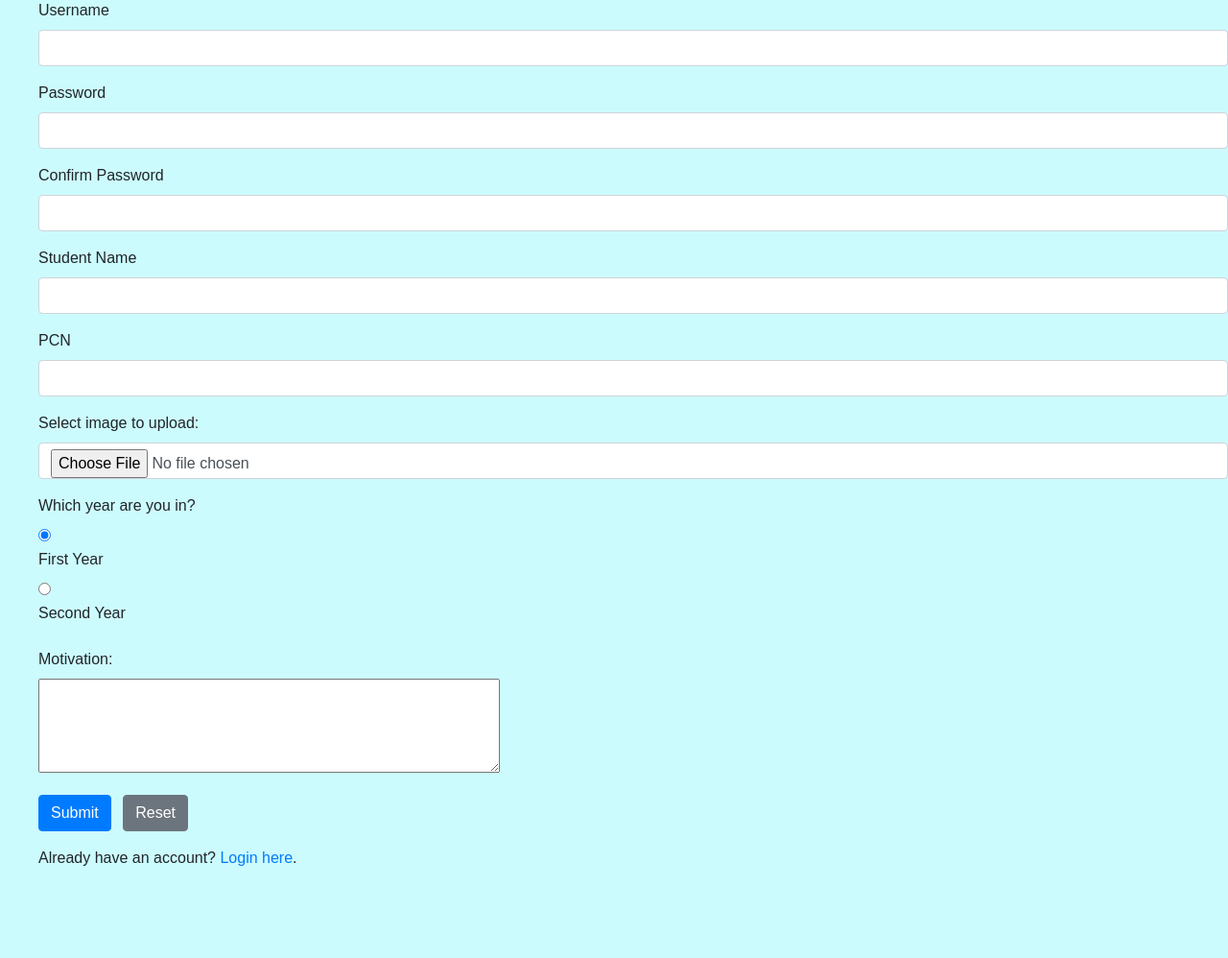
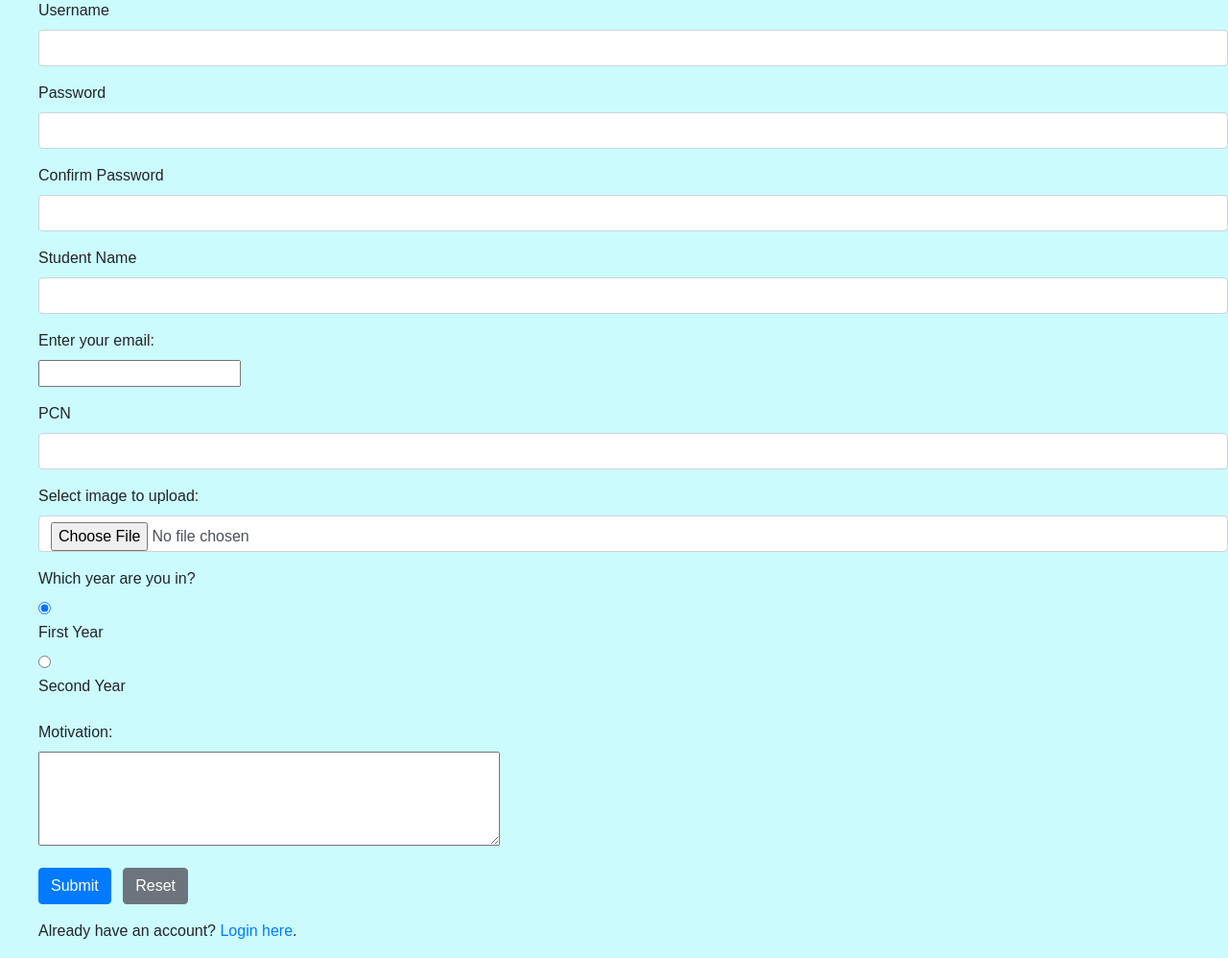
Before and after one commit to ArelB/Fontys-BuddyMatch, a PHP site: page /register.php in a window 1280 px wide. Shown: the part 162-1160 px from the top of the page at 96% size. Before the commit the page ends 1064 px from the top, so only its background shows below. Run offline with PHP 8.4, Linux system fonts and the light colour scheme; some libraries are stand-ins or nearby versions.

Commit message:
contains email text option
Email tag is included now able to insert email

```diff
--- a/register.php
+++ b/register.php
@@ -56,6 +56,7 @@ $motivationText = "";
 $param_username = $param_password = $param_studentname = $pcn = $imagelocation = $year = $motivation = "";
 $studentName = "";
 $target_file = "";
+$email = "";
 
 // Processing form data when form is submitted
 if($_SERVER["REQUEST_METHOD"] == "POST"){
@@ -237,9 +238,13 @@ echo file_get_contents("html/navbar.html");
                 <span class="invalid-feedback"><?php echo $confirm_password_err; ?></span>
             </div>
 			<div class="form-group">
-				<label>Student Name</label>
-				<input type="text" name="studentname" class="form-control <?php echo (!empty($username_err)) ? 'is-invalid' : ''; ?>" value="">
+				<label for="studentName">Student Name</label>
+				<input type="text" id="studentName" name="studentname" class="form-control <?php echo (!empty($username_err)) ? 'is-invalid' : ''; ?>" value="">
 				<span class="invalid-feedback"><?php echo $username_err; ?></span>
+			</div>
+			<div class="form-group">
+				<label for="email">Enter your email:</label>
+				<input type="email" id="email" name="email">
 			</div>
 			<div class="form-group">
                 <label>PCN</label>
```
